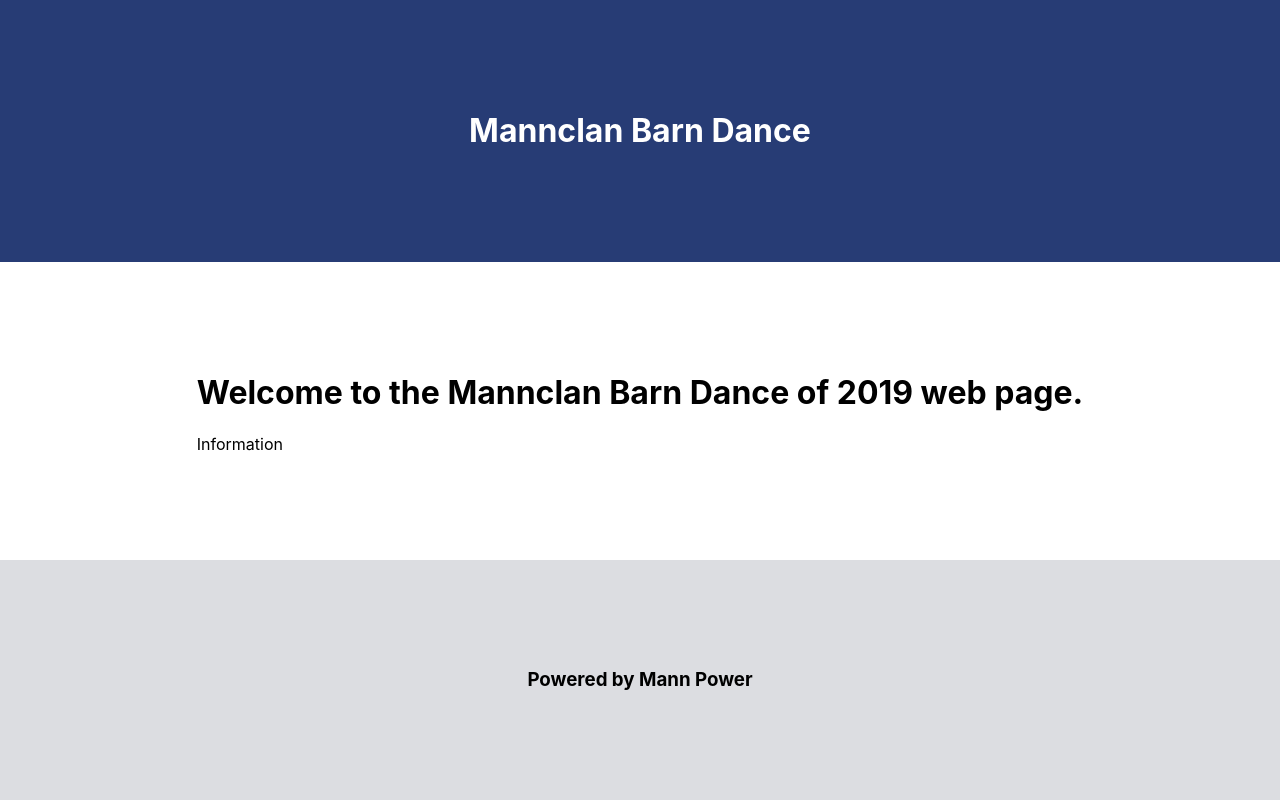
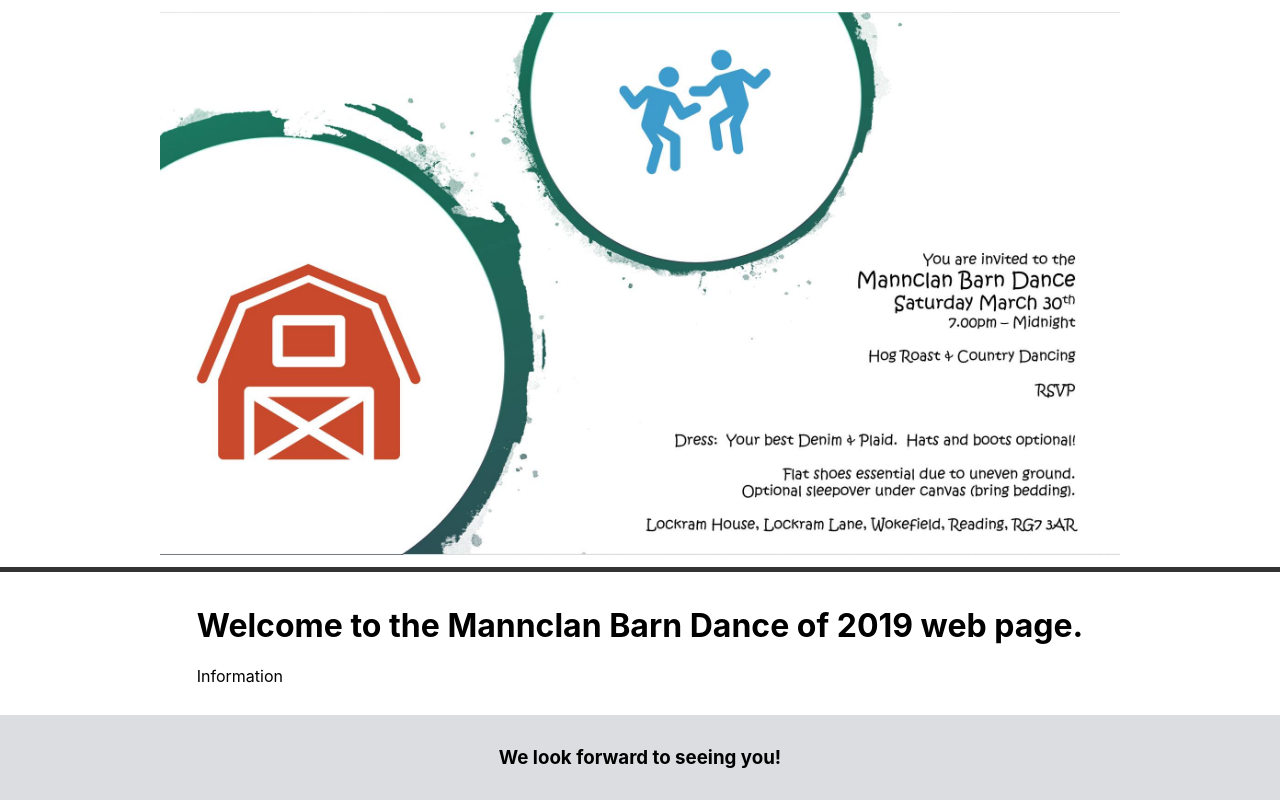
Before and after one commit to Will-Mann-16/MannclanBarndance, a React (Create React App) app: page / in a window 1280 px wide. Built offline with nearby package versions, Linux system fonts and the light colour scheme.

Commit message:
Added more things

```diff
--- a/src/AdminPage.js
+++ b/src/AdminPage.js
@@ -32,7 +32,13 @@ const CREATE_INVITEE = gql`
 
 export default class AdminPage extends React.Component{
     state = {
-        invitees: []
+        invitees: [],
+        newInvitee: {
+            name: '',
+            email: '',
+            noOfAttendees: 0,
+            token: uuid()
+        }
     }
     countWords = (str) => {
         if(!str) return 0;
@@ -74,6 +80,7 @@ export default class AdminPage extends React.Component{
               <Query query={AdminQuery}>
                   {({data, loading}) => loading ? <p>Loading</p> :
                       <div>
+                      <h2>Import Excel File</h2>
                           <input type="file" onChange={this.handleImport}/>
                           {this.state.invitees.map((invitee, key) =>
                           <Mutation mutation={CREATE_INVITEE} variables={invitee} key={key}>
@@ -83,6 +90,19 @@ export default class AdminPage extends React.Component{
                           </Mutation>
                           )}
                           <h2>Attendees</h2>
+                          <Mutation mutation={CREATE_INVITEE} variables={this.state.newInvitee}>
+                              {createInvitee =>
+                                  <form onSubmit={e => {
+                                      e.preventDefault();
+                                      createInvitee();
+                                  }}>
+                                      <input onChange={e => this.setState({...this.state, newInvitee: {...this.state.newInvitee, name: e.target.value}})} placeholder="Name"/>
+                                      <input onChange={e => this.setState({...this.state, newInvitee: {...this.state.newInvitee, email: e.target.value}})} placeholder="Email"/>
+                                      <input onChange={e => this.setState({...this.state, newInvitee: {...this.state.newInvitee, noOfAttendees: parseInt(e.target.value)}})} placeholder="Number of people coming" type="number"/>
+                                      <button type='submit'>Submit</button>
+                                  </form>
+                              }
+                          </Mutation>
                       <table>
                       <tbody>
                       <tr>
--- a/src/App.js
+++ b/src/App.js
@@ -5,6 +5,7 @@ import { BrowserRouter as Router, Switch, Route } from 'react-router-dom';
 import MainPage from './MainPage';
 import AdminPage from './AdminPage';
 import styled from 'styled-components';
+import image from './image001.jpg';
 
 const client = new ApolloClient({
     uri: 'https://api-euwest.graphcms.com/v1/cjsasi0m3cz8y01gjwy0sp65f/master'
@@ -21,9 +22,10 @@ const Header = styled.header`
     display: flex;
     align-items: center;
     justify-content: center;
-    background-color: #273c75;
     color: white;
     text-align: center;
+    background-color: white;
+    border-bottom: 5px solid #333;
 `;
 
 const Main = styled.main`
@@ -55,7 +57,7 @@ class App extends Component {
                     <Router>
                         <Fragment>
                             <Header>
-                                <h1>Mannclan Barn Dance</h1>
+                                <img src={image} style={{width: 960, height: 'auto'}}/>
                             </Header>
                             <Main>
                                 <Switch>
@@ -71,7 +73,7 @@ class App extends Component {
                                 </Switch>
                             </Main>
                             <Footer>
-                                <h3>Powered by Mann Power</h3>
+                                <h3>We look forward to seeing you!</h3>
                             </Footer>
                         </Fragment>
                     </Router>
```
Also changed, not shown: src/image001.jpg (added).
